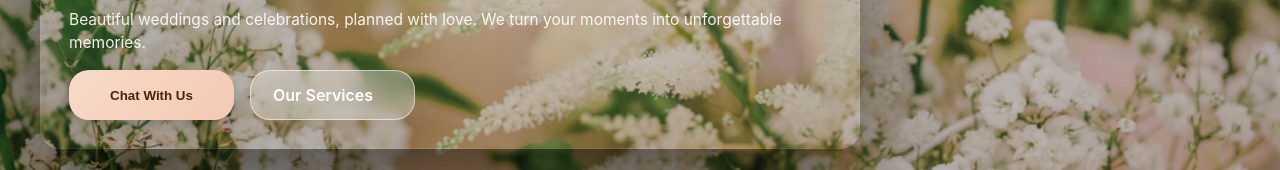
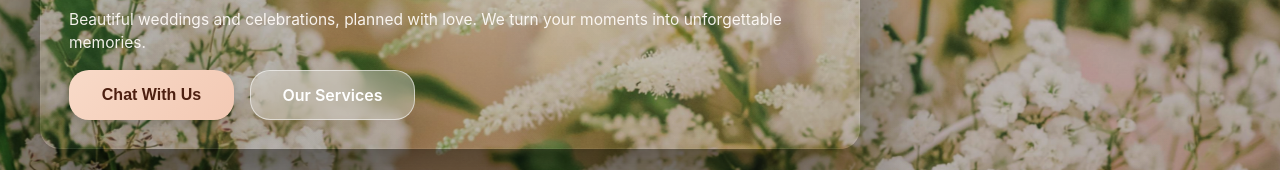
Before and after one commit to HemantSonare/DivineEventsApp, a Next.js app: page / in a window 1280 px wide. Shown: the part 376-546 px from the top of the page. Built offline with nearby package versions, Linux system fonts and the light colour scheme.

Commit message:
Update globals.css

```diff
--- a/styles/globals.css
+++ b/styles/globals.css
@@ -358,6 +358,24 @@ body {
 }
 
 /* --- SAME SHAPE FOR BOTH BUTTONS (GLOBAL FIX) --- */
+.btn-gold,
+.btn-glass {
+  display: inline-flex;
+  justify-content: center;
+  align-items: center;
+
+  font-size: 16px;
+  font-weight: 600;
+  text-align: center;
+
+  padding: 14px 26px;
+  border: none;
+  border-radius: 18px;
+
+  cursor: pointer;
+  transition: all .3s ease;
+  white-space: nowrap;
+}
 
 .hero-ctas {
   display: flex;
```
